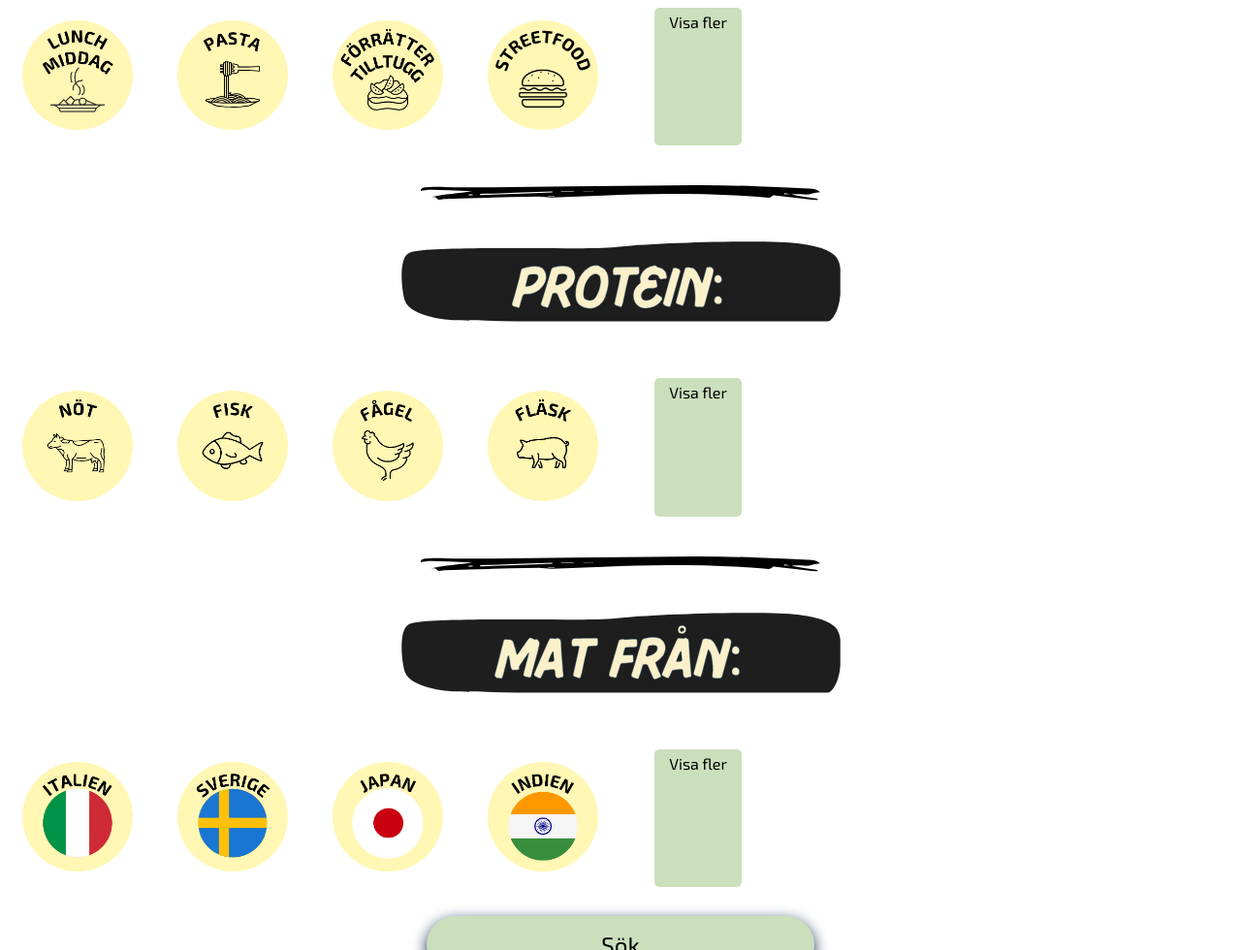
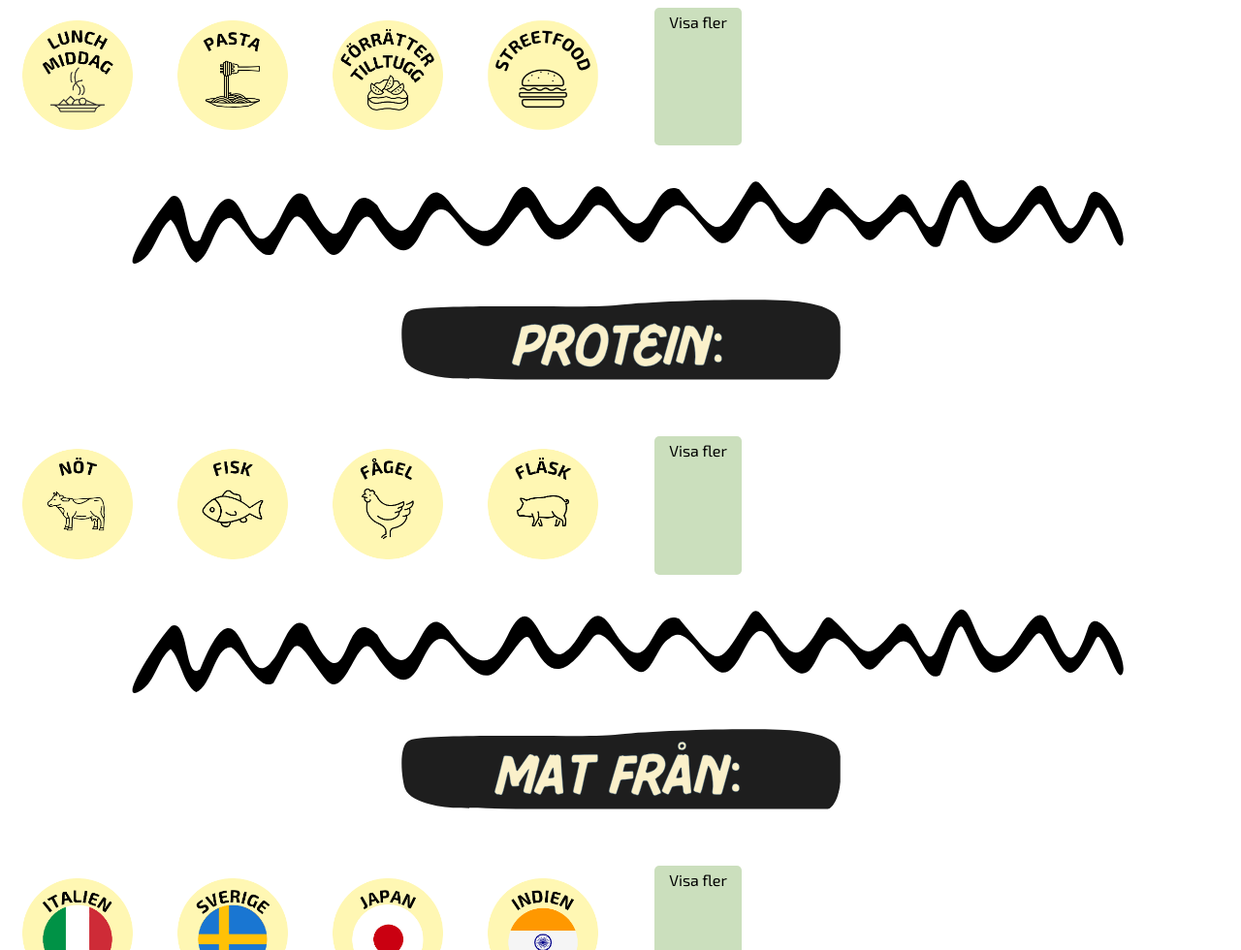
Before and after one commit to LowLatencyy/tallriken, a plain HTML site: page generator.html in a window 1280 px wide. Shown: the part 1124-2104 px from the top of the page at 97% size. Drawn offline with Linux system fonts and the light colour scheme; no server answers.

Commit message:
zigzag divider hos matgeneratorn

```diff
--- a/generator.html
+++ b/generator.html
@@ -176,7 +176,7 @@
 
     <!-- Divider efter första kategorin och före den andra kategorin -->
     <div class="divider-container">
-        <img src="images/divider/divider3.svg" alt="Divider" class="divider-image" />
+        <img src="images/divider/zigzag.svg" alt="Divider" class="divider-image" />
     </div>
 
     <div class="category-header">
@@ -221,7 +221,7 @@
     </div>
 
     <div class="divider-container">
-        <img src="images/divider/divider3.svg" alt="Divider" class="divider-image" />
+        <img src="images/divider/zigzag.svg" alt="Divider" class="divider-image" />
     </div>
 
     <div class="category-header">
```
